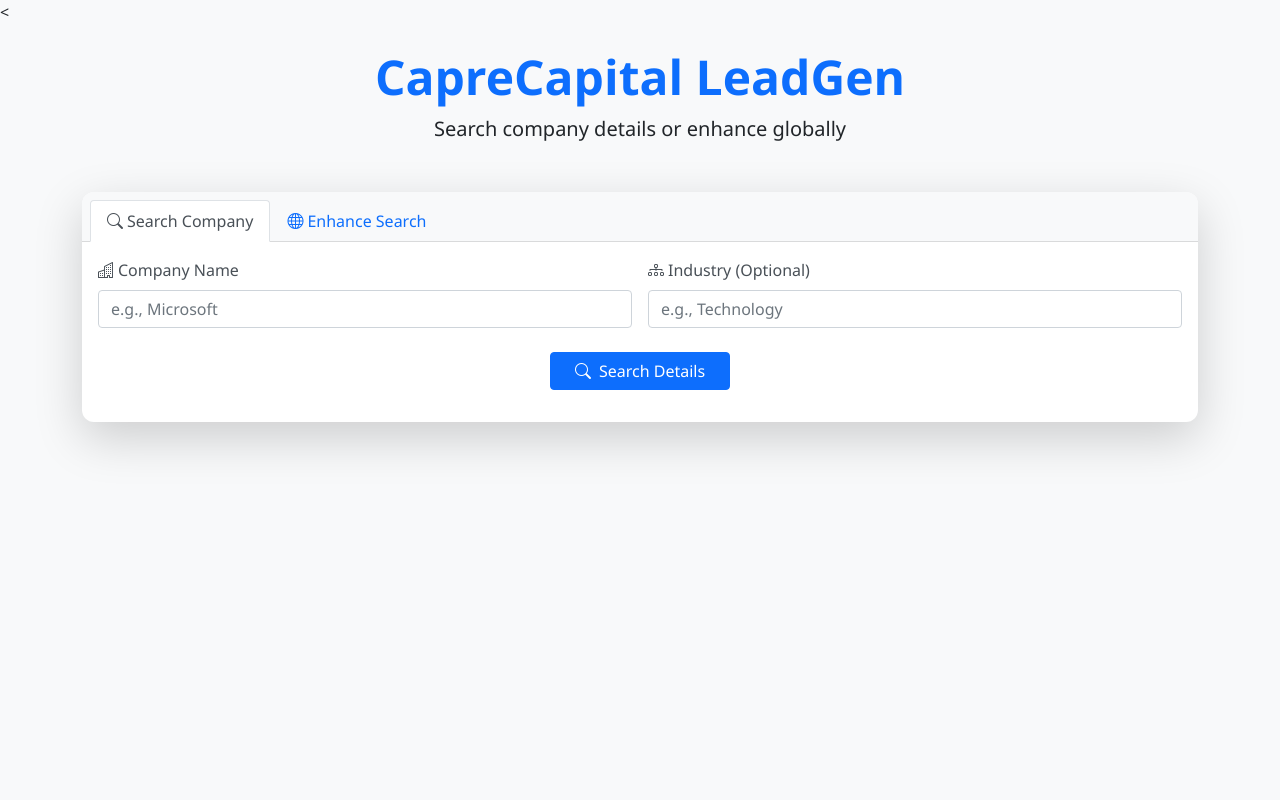
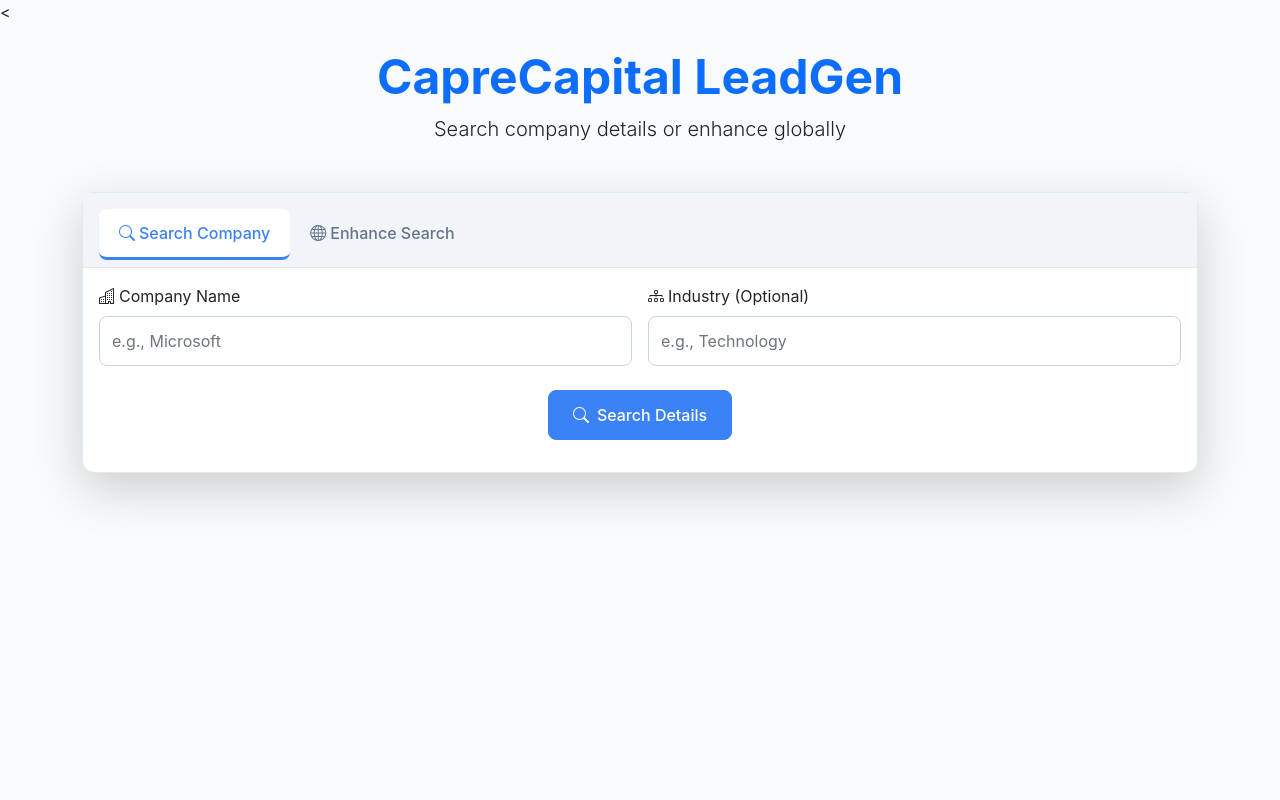
Before and after one commit to SPratik-99/CapraeCapital, a Flask app: page / in a window 1280 px wide. Run offline with Flask 3, Linux system fonts and the light colour scheme.

Commit message:
commit	modified:   static/styles.css

```diff
--- a/static/styles.css
+++ b/static/styles.css
@@ -1,141 +1,159 @@
-:root {
-    --primary: #2c6bed;
-    --secondary: #6c757d;
-    --success: #198754;
-    --light-bg: #f8f9fa;
-    --border: #dee2e6;
-}
-
 body {
-    background-color: var(--light-bg);
-    font-family: 'Segoe UI', Tahoma, Geneva, Verdana, sans-serif;
+    background-color: #f8fafc;
+    font-family: 'Inter', -apple-system, BlinkMacSystemFont, sans-serif;
 }
 
 .card {
-    border: none;
     border-radius: 12px;
-    overflow: hidden;
-    transition: transform 0.3s ease;
-}
-
-.card:hover {
-    transform: translateY(-5px);
+    border: 1px solid #e2e8f0;
+    box-shadow: 0 10px 15px -3px rgba(0, 0, 0, 0.05);
 }
 
 .card-header {
-    font-weight: 600;
+    background-color: #f1f5f9 !important;
+    border-bottom: 1px solid #e2e8f0;
+    padding: 1rem 1.5rem;
 }
 
-.form-label {
+.nav-tabs .nav-link {
+    border: none;
+    border-radius: 8px;
+    padding: 0.75rem 1.25rem;
     font-weight: 500;
-    color: #495057;
+    color: #64748b;
+}
+
+.nav-tabs .nav-link.active {
+    background-color: white;
+    color: #3b82f6;
+    border-bottom: 3px solid #3b82f6;
+}
+
+.form-control {
+    border: 1px solid #cbd5e1;
+    border-radius: 8px;
+    padding: 0.75rem;
+    transition: all 0.2s;
+}
+
+.form-control:focus {
+    border-color: #93c5fd;
+    box-shadow: 0 0 0 3px rgba(59, 130, 246, 0.15);
+}
+
+.btn {
+    border-radius: 8px;
+    padding: 0.75rem 1.5rem;
+    font-weight: 500;
+    transition: all 0.2s;
+}
+
+.btn-primary {
+    background-color: #3b82f6;
+    border-color: #3b82f6;
+}
+
+.btn-primary:hover {
+    background-color: #2563eb;
+    border-color: #2563eb;
+}
+
+.btn-success {
+    background-color: #10b981;
+    border-color: #10b981;
+}
+
+.btn-success:hover {
+    background-color: #059669;
+    border-color: #059669;
 }
 
 /* Result Cards */
 .result-card {
     background: white;
-    border-radius: 10px;
-    box-shadow: 0 3px 10px rgba(0, 0, 0, 0.08);
-    margin-bottom: 20px;
+    border-radius: 12px;
+    border: 1px solid #e2e8f0;
+    box-shadow: 0 4px 6px -1px rgba(0, 0, 0, 0.05);
+    margin-bottom: 1.5rem;
     overflow: hidden;
 }
 
 .result-header {
-    padding: 15px 20px;
+    padding: 1rem 1.5rem;
     font-weight: 600;
-    border-bottom: 1px solid var(--border);
+    background-color: #f8fafc;
+    border-bottom: 1px solid #e2e8f0;
     display: flex;
     align-items: center;
 }
 
 .result-body {
-    padding: 20px;
+    padding: 1.5rem;
 }
 
-/* Company Info */
 .company-info {
     display: flex;
     align-items: center;
-    margin-bottom: 20px;
+    margin-bottom: 1.5rem;
 }
 
 .company-logo {
-    width: 60px;
-    height: 60px;
+    width: 64px;
+    height: 64px;
     border-radius: 8px;
-    margin-right: 15px;
+    margin-right: 1rem;
     object-fit: contain;
     background: white;
-    padding: 5px;
-    border: 1px solid var(--border);
+    padding: 4px;
+    border: 1px solid #e2e8f0;
 }
 
-/* Email Tags */
 .email-tag {
     display: inline-block;
-    padding: 5px 12px;
-    border-radius: 20px;
-    font-size: 0.85rem;
-    margin-right: 8px;
-    margin-bottom: 8px;
+    padding: 0.5rem 0.75rem;
+    border-radius: 6px;
+    font-size: 0.875rem;
+    margin-right: 0.5rem;
+    margin-bottom: 0.5rem;
+    background-color: #eff6ff;
+    color: #1d4ed8;
+    border: 1px solid #dbeafe;
 }
 
-.tag-career {
-    background-color: rgba(44, 107, 237, 0.1);
-    color: var(--primary);
-    border: 1px solid rgba(44, 107, 237, 0.3);
-}
-
-.tag-support {
-    background-color: rgba(25, 135, 84, 0.1);
-    color: var(--success);
-    border: 1px solid rgba(25, 135, 84, 0.3);
-}
-
-.tag-info {
-    background-color: rgba(108, 117, 125, 0.1);
-    color: var(--secondary);
-    border: 1px solid rgba(108, 117, 125, 0.3);
-}
-
-/* Opportunity Cards */
 .opportunity-card {
-    padding: 15px;
-    border: 1px solid var(--border);
+    padding: 1rem;
+    border: 1px solid #e2e8f0;
     border-radius: 8px;
-    margin-bottom: 10px;
+    margin-bottom: 0.75rem;
     transition: all 0.2s;
+    background-color: #f8fafc;
 }
 
 .opportunity-card:hover {
-    background-color: rgba(44, 107, 237, 0.05);
-    border-color: var(--primary);
+    background-color: white;
+    border-color: #93c5fd;
+    box-shadow: 0 4px 6px -1px rgba(0, 0, 0, 0.05);
 }
 
-/* Action Buttons */
-.btn-action {
-    display: inline-flex;
-    align-items: center;
-    padding: 8px 15px;
+.badge {
+    font-weight: 500;
+    padding: 0.5em 0.75em;
     border-radius: 6px;
-    font-weight: 500;
-    margin-right: 10px;
-    margin-top: 5px;
-    transition: all 0.2s;
 }
 
-.btn-action i {
-    margin-right: 5px;
+/* Animations */
+@keyframes fadeIn {
+    from {
+        opacity: 0;
+        transform: translateY(10px);
+    }
+
+    to {
+        opacity: 1;
+        transform: translateY(0);
+    }
 }
 
-/* Responsive adjustments */
-@media (max-width: 768px) {
-    .company-info {
-        flex-direction: column;
-        align-items: flex-start;
-    }
-
-    .company-logo {
-        margin-bottom: 10px;
-    }
+.fade-in {
+    animation: fadeIn 0.3s ease-out forwards;
 }
```
